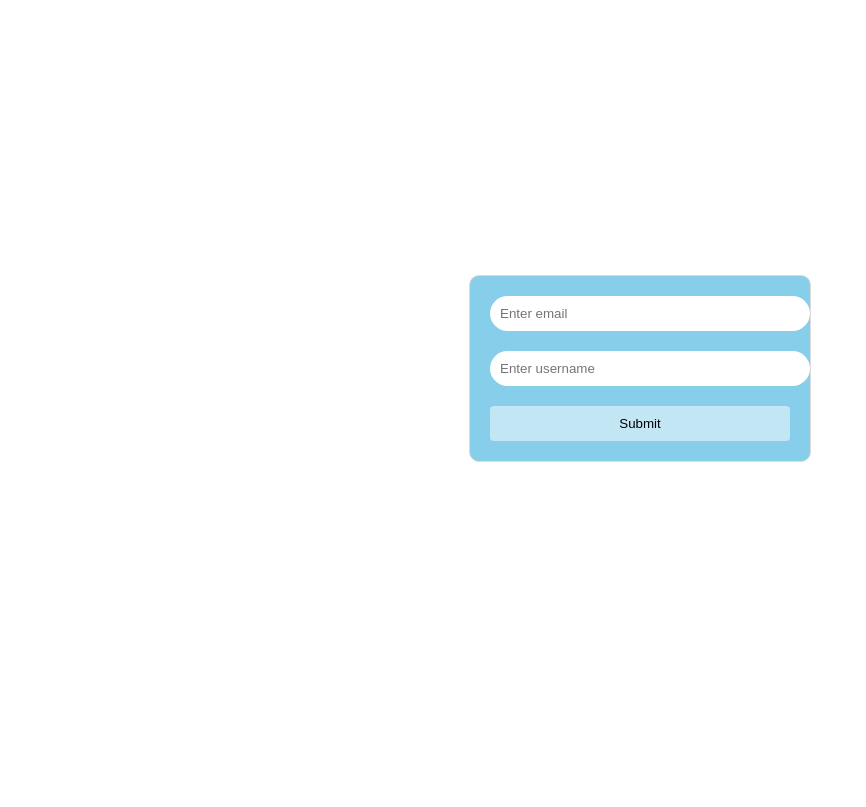
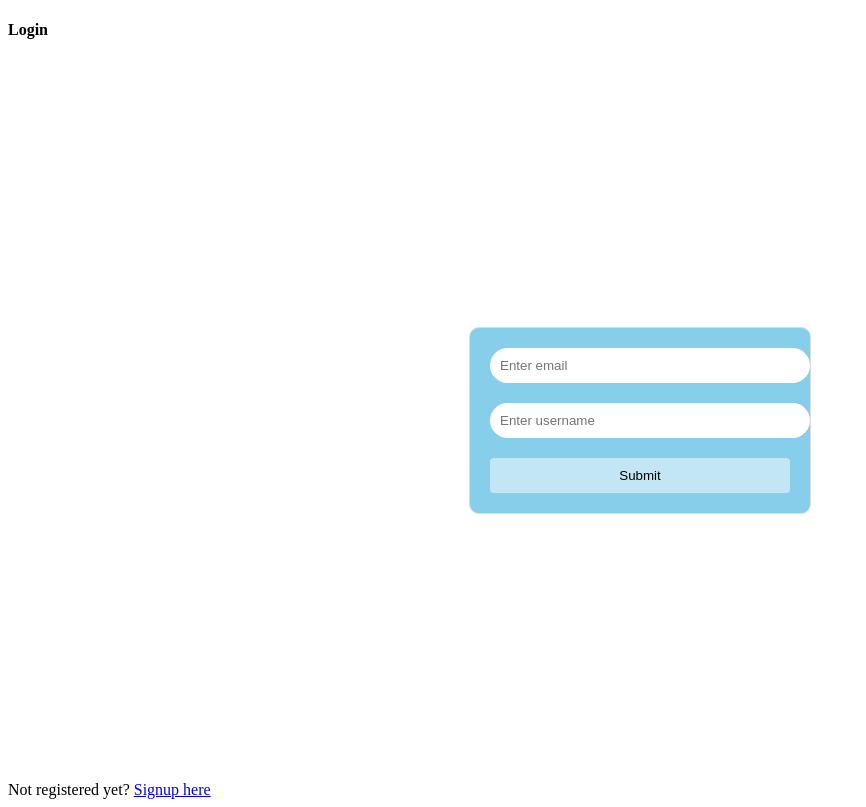
Before and after one commit to NishantSinghChandel/paySense, a Next.js app: page /login in a window 1280 px wide. Shown: the whole page, without its empty margins (0-866 px from the left). Built offline with nearby package versions, Linux system fonts and the light colour scheme.

Commit message:
[UI] added signup link on login page

```diff
--- a/pages/login/login.js
+++ b/pages/login/login.js
@@ -1,6 +1,7 @@
 import React, { Component } from "react";
 import "./login.scss";
 import { connect } from "react-redux";
+import Link from "next/link";
 import Router from "next/router";
 class Login extends Component {
 	constructor() {
@@ -68,6 +69,8 @@ class Login extends Component {
 	render() {
 		return (
 			<div className="page-login">
+				<h4>Login</h4>
+				<div>
 					<form>
 						<input
 							type="email"
@@ -92,6 +95,11 @@ class Login extends Component {
 						</button>
 					</form>
 				</div>
+				Not registered yet?{" "}
+				<Link href="/signup">
+					<a>Signup here</a>
+				</Link>
+			</div>
 		);
 	}
 }
--- a/pages/login/login.scss
+++ b/pages/login/login.scss
@@ -1,4 +1,5 @@
 .page-login{
+div{
     height:90vh;
     display:flex;
     justify-content: center;
@@ -35,3 +36,5 @@
 
     }
 }
+
+}
```
Lines whose indentation alone changed are shown as unchanged.
